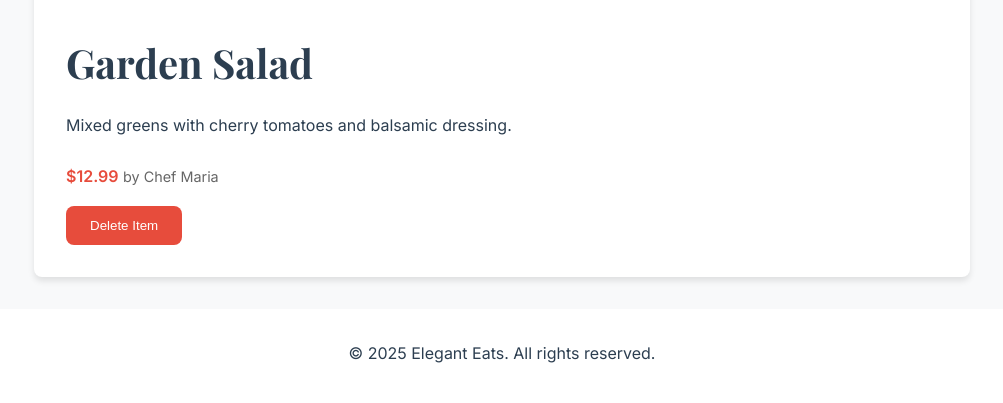
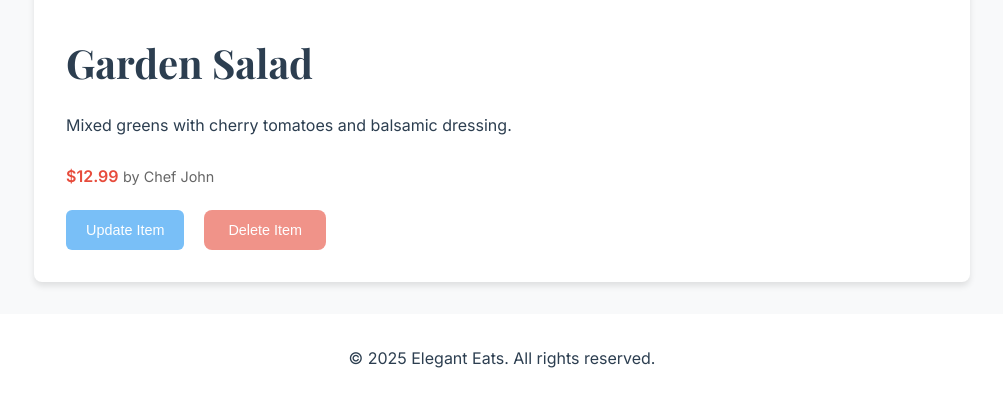
Before and after one commit to hebaghazali/eleganteats, a Django app: page /2/ in a window 1280 px wide. Shown: the part 503-906 px from the top of the page, without its empty margins (138-1141 px from the left). Before the commit the page ends 866 px from the top, so only its background shows below. Run offline with Django 5.2, Linux system fonts and the light colour scheme; data comes from the database, SQL or seed files in the repository.

Commit message:
feat: add alert and tooltip functionality, enhance item actions, and improve item detail display

```diff
--- a/menu/static/menu/css/style.css
+++ b/menu/static/menu/css/style.css
@@ -239,7 +239,7 @@ h3 {
     display: inline-block;
     text-align: center;
     width: fit-content;
-    margin-top: 1rem;
+    font-size: 0.9rem;
 }
 
 .btn-delete:hover {
@@ -263,7 +263,7 @@ h3 {
     cursor: pointer;
     transition: all var(--transition-speed);
     width: fit-content;
-    position: absolute;
+    position: fixed;
     margin-top: 2rem;
     margin-left: 1rem;
 }
@@ -274,7 +274,111 @@ h3 {
     transform: translateY(-2px);
 }
 
+/* Alert Styles */
+.alert {
+    position: fixed;
+    top: 20px;
+    left: 50%;
+    transform: translateX(-50%);
+    padding: 15px 25px;
+    border-radius: 8px;
+    z-index: 1000;
+    font-weight: 500;
+    box-shadow: 0 4px 6px rgba(0, 0, 0, 0.1);
+}
 
+.alert.success {
+    background-color: #4CAF50;
+    color: white;
+}
+
+.alert.error {
+    background-color: #f44336;
+    color: white;
+}
+
+.alert.warning {
+    background-color: #ff9800;
+    color: white;
+}
+
+/* Button Styles */
+.btn-add {
+    display: inline-block;
+    padding: 12px 24px;
+    background-color: #4CAF50;
+    color: white;
+    border: none;
+    border-radius: 6px;
+    font-weight: 500;
+    text-decoration: none;
+    cursor: pointer;
+    transition: background-color 0.3s;
+    margin-top: 20px;
+}
+
+.btn-add:hover {
+    background-color: #45a049;
+}
+
+.btn-update {
+    background-color: #2196F3;
+    color: white;
+    padding: 10px 20px;
+    border: none;
+    border-radius: 6px;
+    cursor: pointer;
+    text-decoration: none;
+    display: inline-block;
+    margin-right: 10px;
+    transition: background-color 0.3s;
+    font-size: 0.9rem;
+}
+
+.btn-update:hover {
+    background-color: #1976D2;
+}
+
+.btn-delete:hover {
+    background-color: #d32f2f;
+}
+
+/* Disabled Button Styles */
+.disabled {
+    opacity: 0.6;
+    cursor: not-allowed;
+}
+
+/* Tooltip Styles */
+.tooltip {
+    position: absolute;
+    background-color: #333;
+    color: white;
+    padding: 8px 12px;
+    border-radius: 4px;
+    font-size: 14px;
+    z-index: 1000;
+    pointer-events: none;
+    white-space: nowrap;
+}
+
+.tooltip::before {
+    content: '';
+    position: absolute;
+    top: -5px;
+    left: 50%;
+    transform: translateX(-50%);
+    border-width: 0 5px 5px;
+    border-style: solid;
+    border-color: transparent transparent #333;
+}
+
+/* Item Actions Container */
+.item-actions {
+    margin-top: 20px;
+    display: flex;
+    gap: 10px;
+}
 
 /* Forms */
 .auth-container {
--- a/menu/templates/base.html
+++ b/menu/templates/base.html
@@ -25,11 +25,48 @@
         </div>
     </nav>
 
+    <div id="alert" class="alert" style="display: none;"></div>
+
     {% block content %}
     {% endblock %}
 
     <footer>
         <p>&copy; {% now "Y" %} Elegant Eats. All rights reserved.</p>
     </footer>
+
+    <script>
+        function showAlert(message, type) {
+            const alert = document.getElementById('alert');
+            alert.textContent = message;
+            alert.className = `alert ${type}`;
+            alert.style.display = 'block';
+            setTimeout(() => {
+                alert.style.display = 'none';
+            }, 3000);
+        }
+
+        function initializeTooltips() {
+            const buttons = document.querySelectorAll('[data-tooltip]');
+            buttons.forEach(button => {
+                button.addEventListener('mouseenter', (e) => {
+                    const tooltip = document.createElement('div');
+                    tooltip.className = 'tooltip';
+                    tooltip.textContent = e.target.dataset.tooltip;
+                    document.body.appendChild(tooltip);
+
+                    const rect = e.target.getBoundingClientRect();
+                    tooltip.style.top = rect.bottom + 5 + 'px';
+                    tooltip.style.left = rect.left + (rect.width - tooltip.offsetWidth) / 2 + 'px';
+                });
+
+                button.addEventListener('mouseleave', () => {
+                    const tooltips = document.querySelectorAll('.tooltip');
+                    tooltips.forEach(t => t.remove());
+                });
+            });
+        }
+
+        document.addEventListener('DOMContentLoaded', initializeTooltips);
+    </script>
 </body>
 </html>
--- a/menu/templates/menu/menu_item_detail.html
+++ b/menu/templates/menu/menu_item_detail.html
@@ -8,16 +8,26 @@
 <main class="item-details-container">
     <article class="item-details">
         <div class="item-image">
-            <img src="{{ item.image_url }}" alt="Grilled Salmon">
+            <img src="{{ item.image_url }}" alt="{{ item.name }}">
         </div>
         <div class="item-content">
             <h1>{{ item.name }}</h1>
             <p class="item-description">{{ item.description }}</p>
             <div class="item-meta">
                 <span class="price">${{ item.price }}</span>
-                <span class="chef">by Chef Maria</span>
+                {% if item.chef %}
+                <span class="chef">by {{ item.chef }}</span>
+                {% endif %}
             </div>
-            <button class="btn-delete">Delete Item</button>
+            <div class="item-actions">
+                {% if user.is_authenticated %}
+                    <a class="btn-update">Update Item</a>
+                    <a class="btn-delete">Delete Item</a>
+                {% else %}
+                    <button class="btn-update disabled" data-tooltip="Please login to update items" disabled>Update Item</button>
+                    <button class="btn-delete disabled" data-tooltip="Please login to delete items" disabled>Delete Item</button>
+                {% endif %}
+            </div>
         </div>
     </article>
 </main>
--- a/menu/templates/menu/menu_list.html
+++ b/menu/templates/menu/menu_list.html
@@ -5,6 +5,11 @@
     <header class="hero">
         <h1>Discover Culinary Excellence</h1>
         <p>Explore our carefully curated menu of delightful dishes</p>
+        {% if user.is_authenticated %}
+            <a class="btn-add">Add New Item</a>
+        {% else %}
+            <a class="btn-add disabled" data-tooltip="Please login to add new items" disabled>Add New Item</a>
+        {% endif %}
     </header>
 
     <section class="menu-grid">
```
